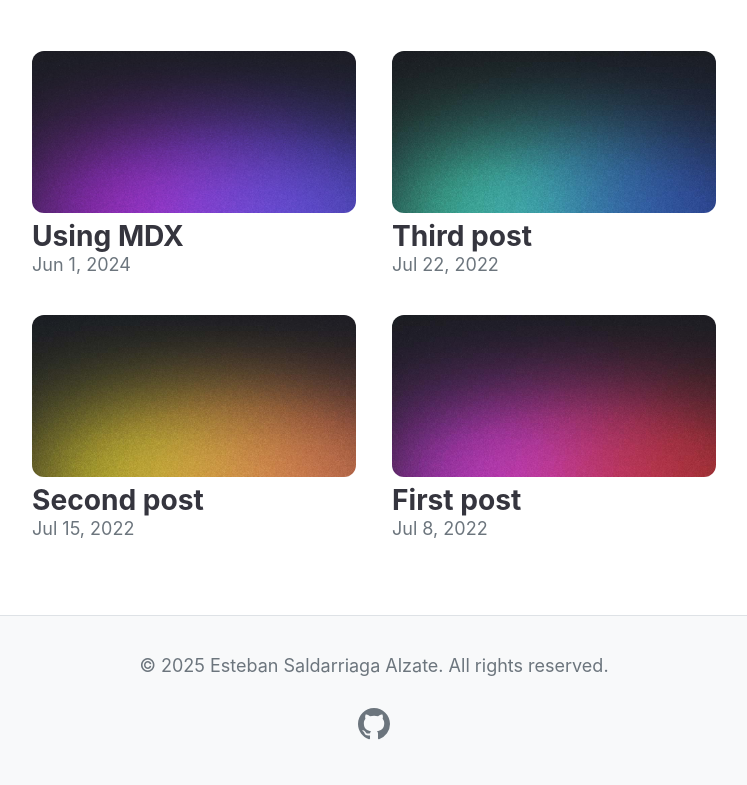
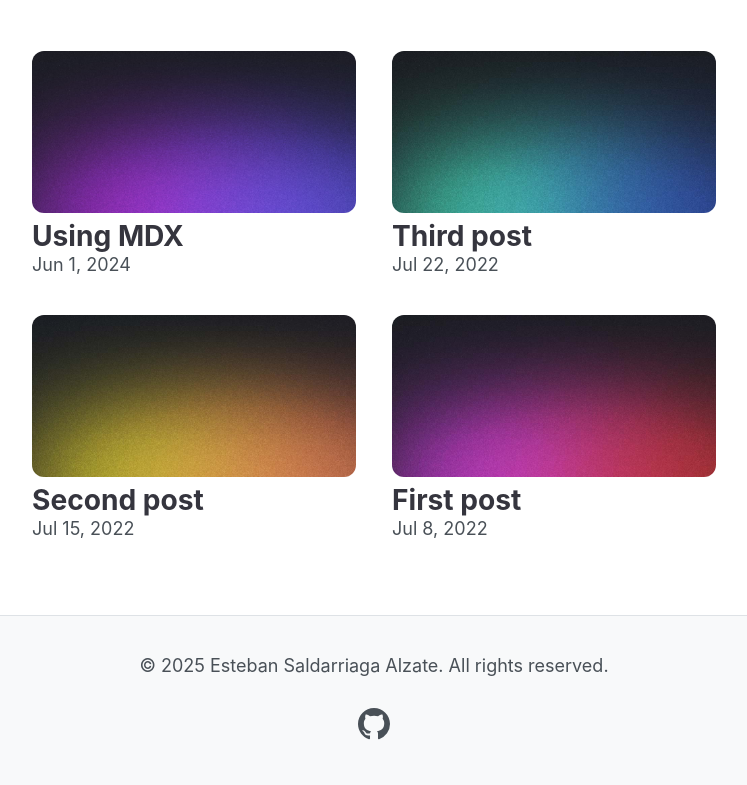
Before and after one commit to estebansa19/estebansa19.github.io, an Astro site: page /blog in a window 1280 px wide. Shown: the part 516-1301 px from the top of the page, without its empty margins (266-1013 px from the left). Built offline with nearby package versions, Linux system fonts and the light colour scheme; Astro itself is replaced by a stand-in of ours.

Commit message:
feat: accessibility improvements

```diff
--- a/astro.config.mjs
+++ b/astro.config.mjs
@@ -9,7 +9,7 @@ export default defineConfig({
 	integrations: [mdx(), sitemap()],
 	compressHTML: true,
 	build: {
-		inlineStylesheets: 'auto'
+		inlineStylesheets: 'always'
 	},
 	trailingSlash: 'ignore'
 });
--- a/src/components/ThemeToggle.astro
+++ b/src/components/ThemeToggle.astro
@@ -61,7 +61,7 @@
   document.addEventListener('astro:page-load', initTheme);
 </script>
 
-<style>
+<style is:inline>
   /* Icon visibility controlled purely via CSS to avoid layout thrash in JS */
   html[data-theme='dark'] #sun-icon { display: none; }
   html[data-theme='dark'] #moon-icon { display: block; }
--- a/src/pages/index.astro
+++ b/src/pages/index.astro
@@ -76,11 +76,11 @@ const siteTitle = "Esteban's Resume";
 	}
 
 	.lightText {
-		color: var(--text-primary);
+		color: var(--text-secondary);
 	}
 
 	a {
-		color: var(--accent);
+		color: var(--link-color);
 		text-decoration: none;
 	}
 
--- a/src/pages/jobs/[...slug].astro
+++ b/src/pages/jobs/[...slug].astro
@@ -27,7 +27,7 @@ const { Content } = await render(job);
   </article>
 </Layout>
 
-<style>
+<style is:inline>
   .headingXl {
     font-size: 2rem;
     line-height: 1.3;
@@ -45,4 +45,8 @@ const { Content } = await render(job);
   article {
     margin-top: 2rem;
   }
+
+  a {
+    color: var(--link-color);
+  }
 </style>
--- a/src/styles/global.css
+++ b/src/styles/global.css
@@ -8,15 +8,15 @@
 	/* New Color Palette */
 	--primary: rgb(53, 53, 62);
 	--secondary: rgb(182, 181, 149);
-	--accent: rgb(136, 120, 196);
+  --accent: rgb(92, 71, 172);
 
 	/* Light Theme Colors */
 	--bg-primary: #ffffff;
 	--bg-secondary: #f8f9fa;
 	--bg-gradient: linear-gradient(135deg, #f8f9fa 0%, #e9ecef 100%);
 	--text-primary: rgb(53, 53, 62);
-	--text-secondary: rgb(108, 117, 125);
-	--text-muted: rgb(136, 136, 136);
+  --text-secondary: rgb(73, 80, 87);
+  --text-muted: rgb(107, 114, 128);
 	--border-color: rgb(222, 226, 230);
 	--shadow-light: rgba(53, 53, 62, 0.1);
 	--shadow-medium: rgba(53, 53, 62, 0.15);
@@ -27,8 +27,8 @@
 	--navbar-shadow: rgba(53, 53, 62, 0.1);
 	--card-bg: #ffffff;
 	--code-bg: rgb(248, 249, 250);
-	--link-color: rgb(136, 120, 196);
-	--link-hover: rgb(118, 102, 176);
+    --link-color: rgb(92, 71, 172);
+    --link-hover: rgb(74, 57, 138);
 
 	/* Legacy variables for compatibility */
 	--black: 53, 53, 62;
@@ -43,12 +43,12 @@
 
 /* Dark Theme */
 [data-theme="dark"] {
-	--bg-primary: rgb(25, 25, 28);
-	--bg-secondary: rgb(32, 32, 36);
+  --bg-primary: rgb(16, 16, 19);
+  --bg-secondary: rgb(28, 28, 32);
 	--bg-gradient: linear-gradient(135deg, rgb(25, 25, 28) 0%, rgb(32, 32, 36) 100%);
 	--text-primary: rgb(245, 245, 245);
-	--text-secondary: rgb(182, 181, 149);
-	--text-muted: rgb(156, 163, 175);
+  --text-secondary: rgb(208, 209, 210);
+  --text-muted: rgb(170, 176, 189);
 	--border-color: rgb(75, 85, 99);
 	--shadow-light: rgba(0, 0, 0, 0.2);
 	--shadow-medium: rgba(0, 0, 0, 0.3);
@@ -59,8 +59,8 @@
 	--navbar-shadow: rgba(0, 0, 0, 0.3);
 	--card-bg: rgb(32, 32, 36);
 	--code-bg: rgb(40, 40, 44);
-	--link-color: rgb(156, 140, 216);
-	--link-hover: rgb(176, 160, 236);
+  --link-color: rgb(195, 180, 255);
+  --link-hover: rgb(217, 205, 255);
 }
 
 @font-face {
```
